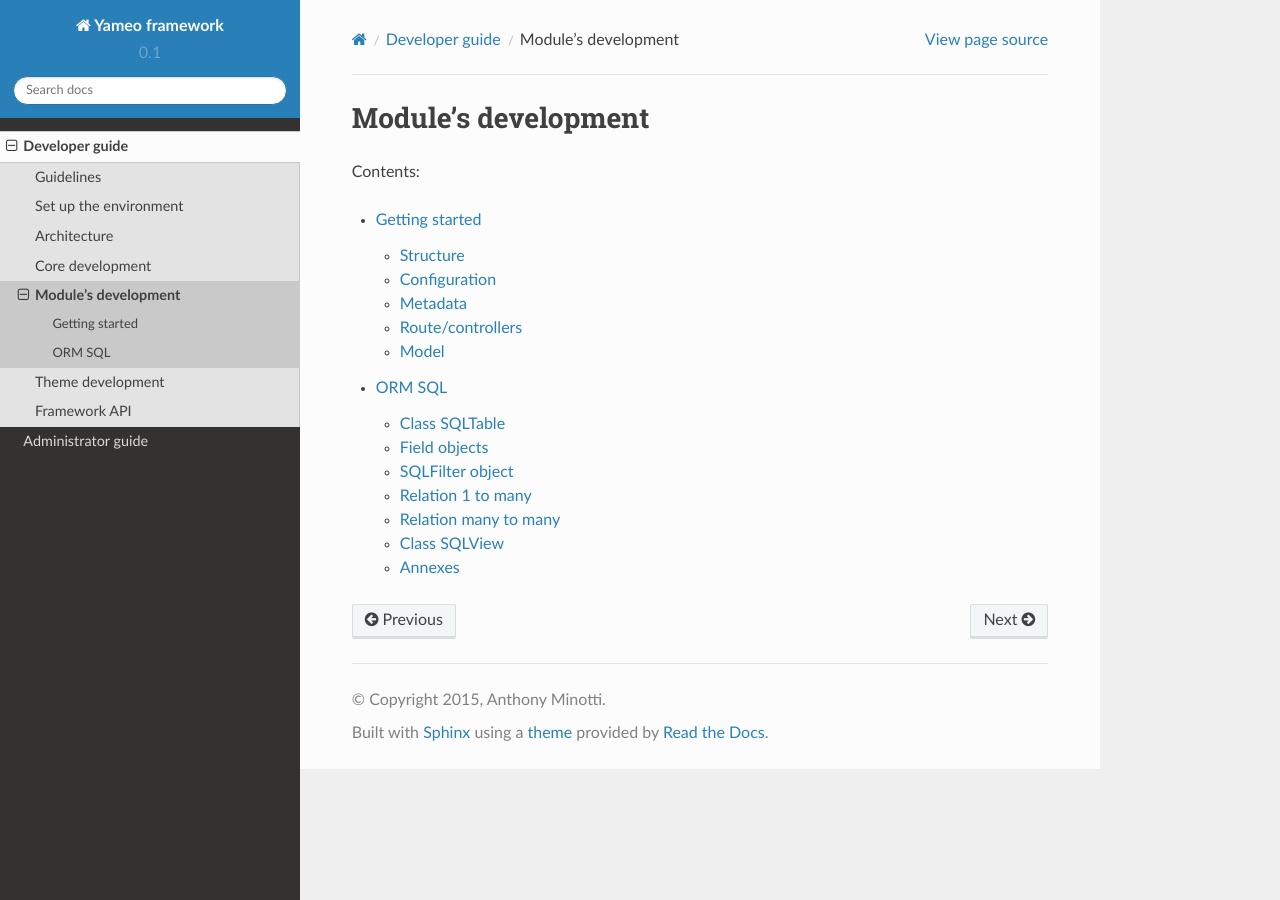
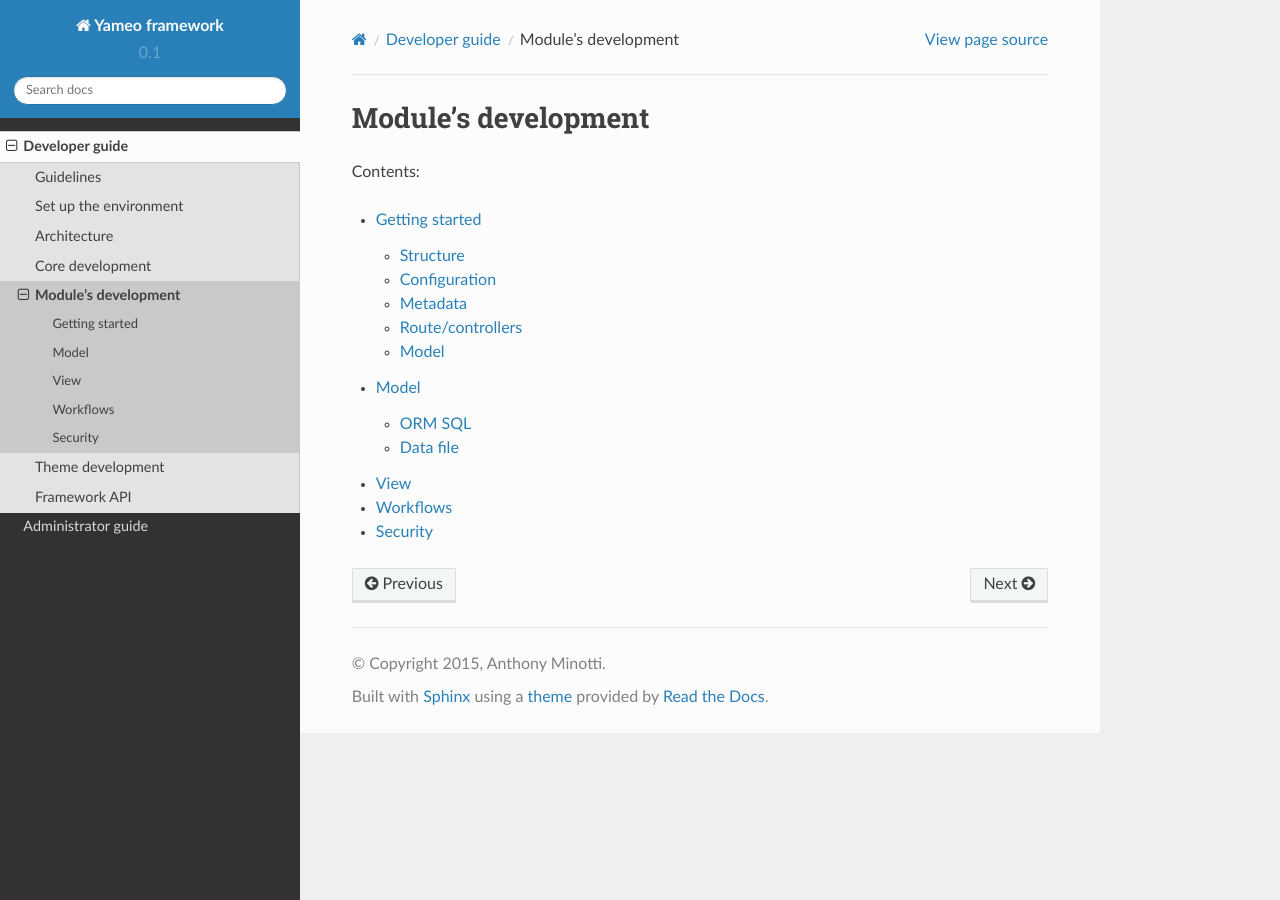
Before and after one commit to aminotti/framework, a Sphinx documentation site: the page built from docs/dev/module.rst, in a window 1280 px wide. Built offline with Sphinx 7.4.7 and the Read the Docs theme 2.0.0, drawn with Linux system fonts in a browser that asks for light colours; pages that are not in the unit, such as notebooks, are missing from menus.

Commit message:
Flow chart

```diff
--- a/docs/conf.py
+++ b/docs/conf.py
@@ -36,6 +36,7 @@
     'sphinx.ext.intersphinx',
     'sphinx.ext.todo',
     'sphinx.ext.viewcode',
+    'sphinx.ext.graphviz'
 ]
 
 autodoc_default_flags = ['members', 'undoc-members', 'show-inheritance']
--- a/docs/dev/core.rst
+++ b/docs/dev/core.rst
@@ -6,4 +6,5 @@
 .. toctree::
    :maxdepth: 2
 
+   moduleloading
    uploadfile
--- a/docs/dev/module.rst
+++ b/docs/dev/module.rst
@@ -7,4 +7,7 @@
    :maxdepth: 2
 
    getstartmodule
-   libsql
+   model
+   view
+   workflows
+   security
--- /dev/null
+++ b/docs/dev/security.rst
@@ -0,0 +1,2 @@
+Security
+========
--- /dev/null
+++ b/docs/dev/view.rst
@@ -0,0 +1,2 @@
+View
+====
--- /dev/null
+++ b/docs/dev/workflows.rst
@@ -0,0 +1,2 @@
+Workflows
+=========
```
Also changed, not shown: docs/dev/model.rst (added, +12 -0 lines), docs/dev/moduleloading.rst (added, +18 -0 lines).
